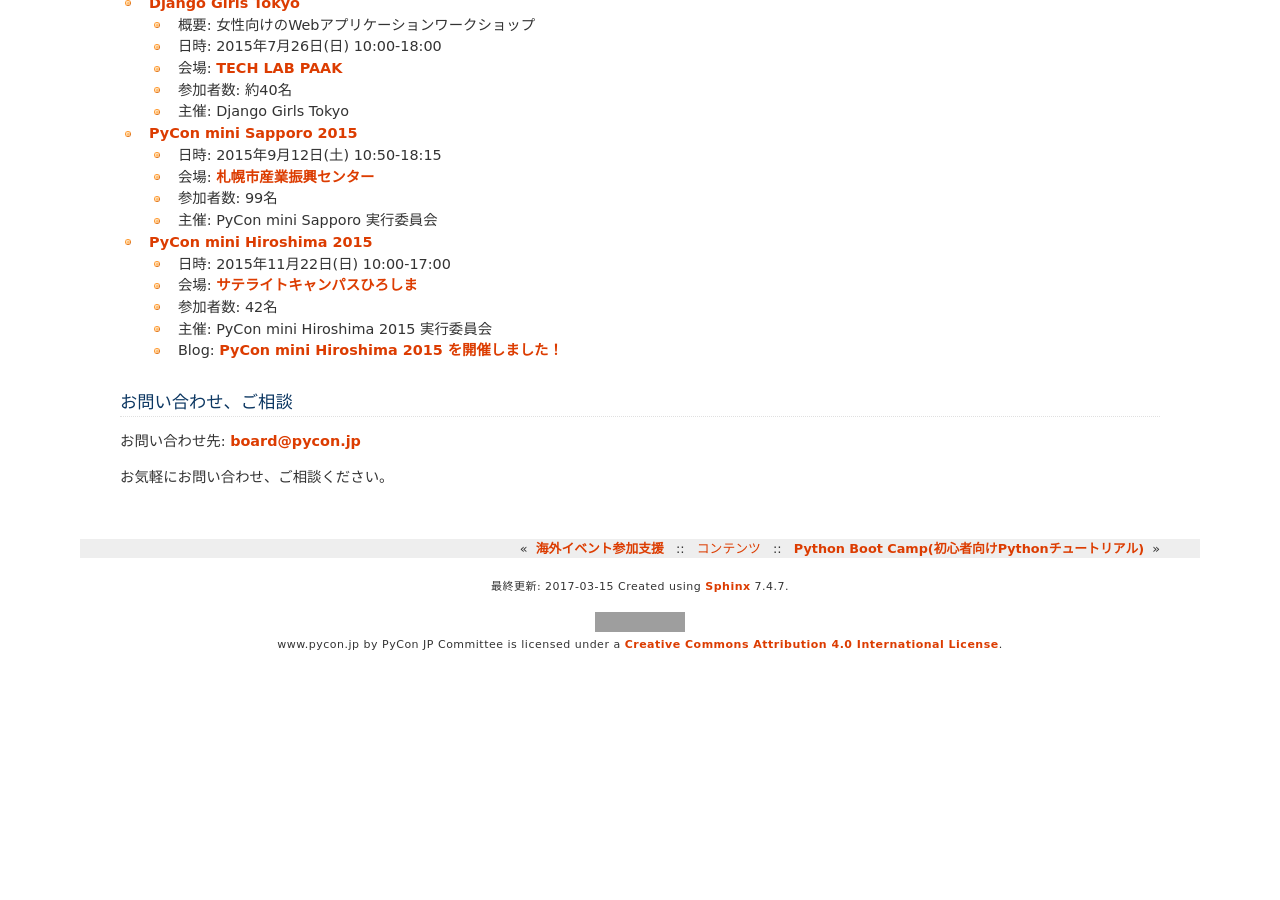
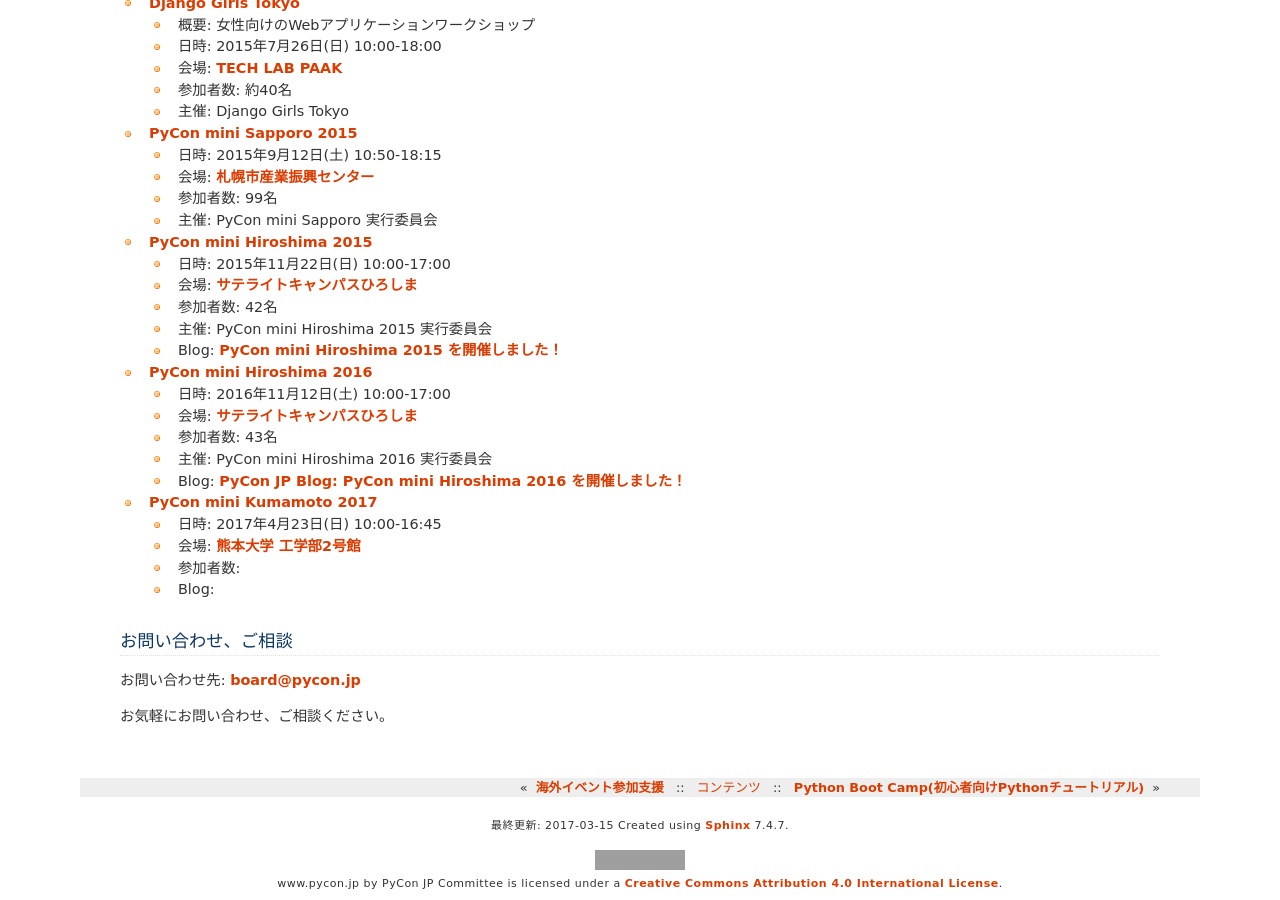
Before and after one commit to pyconjp/www.pycon.jp, a Sphinx documentation site: the page built from source/support/community.rst, in a window 1280 px wide and 900 px high, scrolled down 1076 px. Built offline with Sphinx 7.4.7, drawn with Linux system fonts in a browser that asks for light colours; before the commit the page ends 1738 px from its top, so only the background shows below that; grey boxes are pictures that could not be loaded.

Commit message:
ISSHA-476 広島と熊本を追加

```diff
--- a/source/support/community.rst
+++ b/source/support/community.rst
@@ -64,7 +64,7 @@
   - 参加者数: 99名
   - 主催: PyCon mini Sapporo 実行委員会
 
-- `PyCon mini Hiroshima 2015 <http://hiroshima.pycon.jp/>`_
+- `PyCon mini Hiroshima 2015 <http://hiroshima.pycon.jp/2015.html>`_
 
   - 日時: 2015年11月22日(日) 10:00-17:00
   - 会場: `サテライトキャンパスひろしま <https://www.pu-hiroshima.ac.jp/site/satellite/accessmap.html>`_
@@ -72,6 +72,21 @@
   - 主催: PyCon mini Hiroshima 2015 実行委員会
   - Blog: `PyCon mini Hiroshima 2015 を開催しました！ <http://pyconjp.blogspot.jp/2015/12/pycon-mini-hiroshima-2015.html>`_
 
+- `PyCon mini Hiroshima 2016 <http://hiroshima.pycon.jp/>`_
+
+  - 日時: 2016年11月12日(土) 10:00-17:00
+  - 会場: `サテライトキャンパスひろしま <https://www.pu-hiroshima.ac.jp/site/satellite/accessmap.html>`_
+  - 参加者数: 43名
+  - 主催: PyCon mini Hiroshima 2016 実行委員会
+  - Blog: `PyCon JP Blog: PyCon mini Hiroshima 2016 を開催しました！ <http://pyconjp.blogspot.jp/2016/11/pycon-mini-hiroshima-2016.html>`_
+
+- `PyCon mini Kumamoto 2017 <http://kumamoto.pycon.jp/>`_
+
+  - 日時: 2017年4月23日(日) 10:00-16:45
+  - 会場: `熊本大学 工学部2号館 <http://www.eng.kumamoto-u.ac.jp/>`_
+  - 参加者数:
+  - Blog:
+
 お問い合わせ、ご相談
 ====================
 
```
